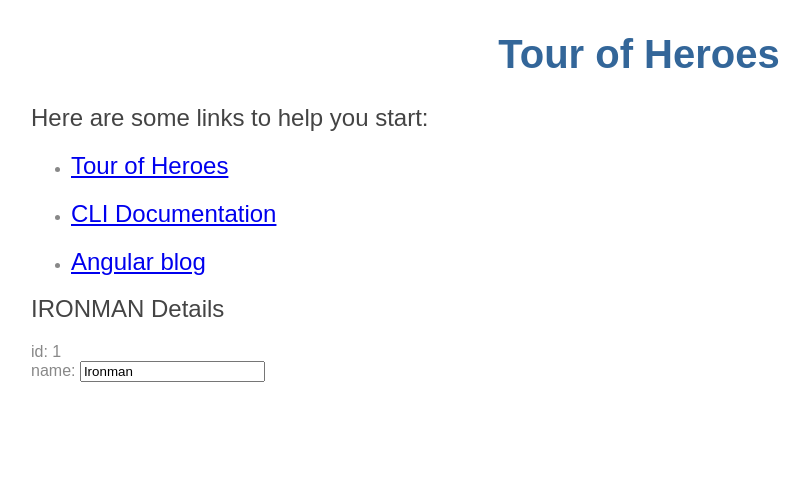
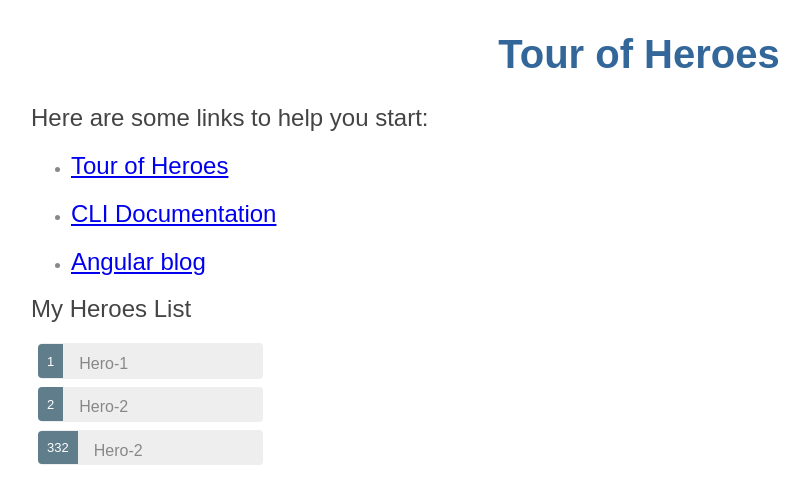
Before and after one commit to amit-mittal/angular-app, an Angular app: page / in a window 1280 px wide. Shown: the top 504 px of the page, without its empty margins (1-810 px from the left). Built offline with nearby package versions, Linux system fonts and the light colour scheme.

Commit message:
Introducing lists, *ngFor, *ngIf and change CSS class during runtime

```diff
--- /dev/null
+++ b/src/app/dummy-heroes.ts
@@ -0,0 +1,7 @@
+import { Hero } from './hero';
+
+export const Heroes: Hero[] = [
+    {id: 1, name: 'Hero-1'},
+    {id: 2, name: 'Hero-2'},
+    {id: 332, name: 'Hero-2'}
+];
--- a/src/app/heroes/heroes.component.css
+++ b/src/app/heroes/heroes.component.css
@@ -0,0 +1,47 @@
+.selected {
+    background-color: #CFD8DC !important;
+    color: white;
+}
+.heroes {
+    margin: 0 0 2em 0;
+    list-style-type: none;
+    padding: 0;
+    width: 15em;
+}
+.heroes li {
+    cursor: pointer;
+    position: relative;
+    left: 0;
+    background-color: #EEE;
+    margin: .5em;
+    padding: .3em 0;
+    height: 1.6em;
+    border-radius: 4px;
+}
+.heroes li.selected:hover {
+    background-color: #BBD8DC !important;
+    color: white;
+}
+.heroes li:hover {
+    color: #607D8B;
+    background-color: #DDD;
+    left: .1em;
+}
+.heroes .text {
+    position: relative;
+    top: -3px;
+}
+.heroes .badge {
+    display: inline-block;
+    font-size: small;
+    color: white;
+    padding: 0.8em 0.7em 0 0.7em;
+    background-color: #607D8B;
+    line-height: 1em;
+    position: relative;
+    left: -1px;
+    top: -4px;
+    height: 1.8em;
+    margin-right: .8em;
+    border-radius: 4px 0 0 4px;
+}
--- a/src/app/heroes/heroes.component.html
+++ b/src/app/heroes/heroes.component.html
@@ -1,9 +1,17 @@
-<h2>{{ hero.name | uppercase }} Details</h2>
-<div>
-  <span>id: </span>
-  {{ hero.id }}
+<h2>My Heroes List</h2>
+<ul class="heroes">
+  <li *ngFor="let hero of heroes" (click)="onSelect(hero)" [class.selected]="hero === selectedHero">
+    <span class="badge">{{hero.id}}</span> {{hero.name}}
+  </li>
+</ul>
+<div *ngIf="selectedHero">
+  <h2>{{ selectedHero.name | uppercase }} Details</h2>
+  <div>
+    <span>id: </span>
+    {{ selectedHero.id }}
+  </div>
+  <div>
+    <span>name: </span>
+    <input [(ngModel)]="selectedHero.name" placeholder="name">
+  </div>
 </div>
-<div>
-  <span>name: </span>
-  <input [(ngModel)]="hero.name" placeholder="name">
-</div>
--- a/src/app/heroes/heroes.component.ts
+++ b/src/app/heroes/heroes.component.ts
@@ -1,5 +1,6 @@
 import { Component, OnInit } from '@angular/core';
 import { Hero } from '../hero';
+import { Heroes } from '../dummy-heroes';
 
 @Component({
   selector: 'app-heroes',
@@ -7,14 +8,16 @@
   styleUrls: ['./heroes.component.css']
 })
 export class HeroesComponent implements OnInit {
-  hero: Hero = {
-    id: 1,
-    name: 'Ironman'
-  };
+  selectedHero: Hero;
+
+  heroes = Heroes;
 
   constructor() { }
 
   ngOnInit() {
   }
 
+  onSelect(selectedHero: Hero): void {
+    this.selectedHero = selectedHero;
+  }
 }
```
